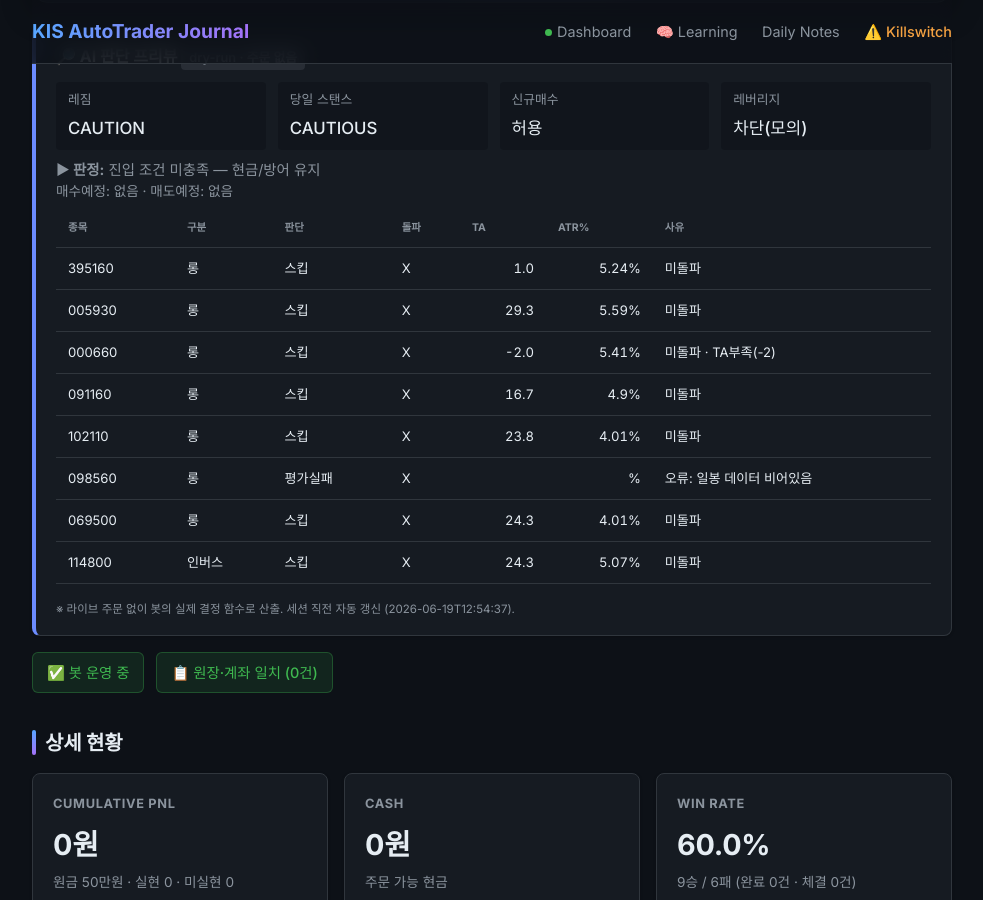
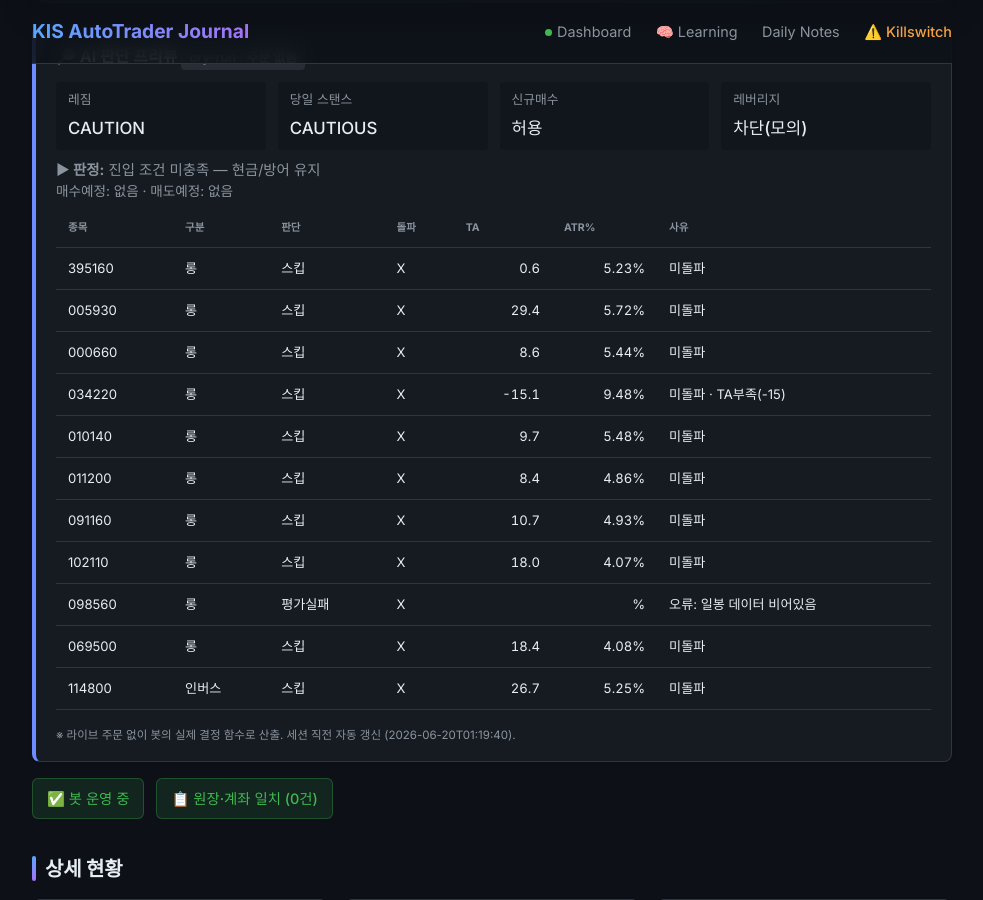
Before and after one commit to BudongJW/kis-trading-journal, a Jekyll site: the page built from index.html, in a window 1280 px wide and 900 px high, scrolled down 351 px. Shown: the whole window, without its empty margins (148-1131 px from the left). Built offline with Jekyll 4.4.1, drawn with Linux system fonts in a browser that asks for light colours; nearby versions of some CDN libraries.

Commit message:
auto: dry-run preview 06-19 16:20Z

```diff
--- a/_data/dry_run.json
+++ b/_data/dry_run.json
@@ -1,5 +1,5 @@
 {
-  "generated_at": "2026-06-19T12:54:37",
+  "generated_at": "2026-06-20T01:19:40",
   "mode": "DRY-RUN (읽기 전용, 주문 없음)",
   "market": {
     "regime": "CAUTION",
@@ -17,17 +17,27 @@
   },
   "account": {
     "cash": 894713,
-    "holdings_readable": "없음/조회실패"
+    "holdings_readable": {
+      "069500": 1
+    }
   },
-  "holdings_risk": [],
+  "holdings_risk": [
+    {
+      "symbol": "069500",
+      "qty": 1,
+      "price": 146910,
+      "would_sell": false,
+      "reason": ""
+    }
+  ],
   "entry_candidates": [
     {
       "symbol": "395160",
       "type": "롱",
       "decision": "스킵",
       "breakout": false,
-      "ta": 1.0,
-      "atr_pct": 5.24,
+      "ta": 0.6,
+      "atr_pct": 5.23,
       "fee_gate_ok": true,
       "why_skip": "미돌파"
     },
@@ -36,8 +46,8 @@
       "type": "롱",
       "decision": "스킵",
       "breakout": false,
-      "ta": 29.3,
-      "atr_pct": 5.59,
+      "ta": 29.4,
+      "atr_pct": 5.72,
       "fee_gate_ok": true,
       "why_skip": "미돌파"
     },
@@ -46,18 +56,48 @@
       "type": "롱",
       "decision": "스킵",
       "breakout": false,
-      "ta": -2.0,
-      "atr_pct": 5.41,
+      "ta": 8.6,
+      "atr_pct": 5.44,
       "fee_gate_ok": true,
-      "why_skip": "미돌파 · TA부족(-2)"
+      "why_skip": "미돌파"
+    },
+    {
+      "symbol": "034220",
+      "type": "롱",
+      "decision": "스킵",
+      "breakout": false,
+      "ta": -15.1,
+      "atr_pct": 9.48,
+      "fee_gate_ok": true,
+      "why_skip": "미돌파 · TA부족(-15)"
+    },
+    {
+      "symbol": "010140",
+      "type": "롱",
+      "decision": "스킵",
+      "breakout": false,
+      "ta": 9.7,
+      "atr_pct": 5.48,
+      "fee_gate_ok": true,
+      "why_skip": "미돌파"
+    },
+    {
+      "symbol": "011200",
+      "type": "롱",
+      "decision": "스킵",
+      "breakout": false,
+      "ta": 8.4,
+      "atr_pct": 4.86,
+      "fee_gate_ok": true,
+      "why_skip": "미돌파"
     },
     {
       "symbol": "091160",
       "type": "롱",
       "decision": "스킵",
       "breakout": false,
-      "ta": 16.7,
-      "atr_pct": 4.9,
+      "ta": 10.7,
+      "atr_pct": 4.93,
       "fee_gate_ok": true,
       "why_skip": "미돌파"
     },
@@ -66,8 +106,8 @@
       "type": "롱",
       "decision": "스킵",
       "breakout": false,
-      "ta": 23.8,
-      "atr_pct": 4.01,
+      "ta": 18.0,
+      "atr_pct": 4.07,
       "fee_gate_ok": true,
       "why_skip": "미돌파"
     },
@@ -82,8 +122,8 @@
       "type": "롱",
       "decision": "스킵",
       "breakout": false,
-      "ta": 24.3,
-      "atr_pct": 4.01,
+      "ta": 18.4,
+      "atr_pct": 4.08,
       "fee_gate_ok": true,
       "why_skip": "미돌파"
     },
@@ -92,15 +132,15 @@
       "type": "인버스",
       "decision": "스킵",
       "breakout": false,
-      "ta": 24.3,
-      "atr_pct": 5.07,
+      "ta": 26.7,
+      "atr_pct": 5.25,
       "fee_gate_ok": true,
       "why_skip": "미돌파"
     }
   ],
   "gap_recovery": {
     "enabled_live": true,
-    "now_kst": "12:55",
+    "now_kst": "01:20",
     "window": "09:00~09:20",
     "candidates": [
       {
@@ -108,7 +148,7 @@
         "name": "KODEX 미국나스닥100TR",
         "decision": "스킵",
         "gap_open_pct": 4.17,
-        "intraday_pct": -4.11,
+        "intraday_pct": -2.63,
         "in_window": false,
         "reason": "개장윈도(09:00~09:20) 경과 — 추격 방지"
       },
@@ -117,7 +157,7 @@
         "name": "삼성전자",
         "decision": "스킵",
         "gap_open_pct": 2.76,
-        "intraday_pct": -4.83,
+        "intraday_pct": -4.97,
         "in_window": false,
         "reason": "개장윈도(09:00~09:20) 경과 — 추격 방지"
       },
@@ -126,7 +166,34 @@
         "name": "SK하이닉스",
         "decision": "스킵",
         "gap_open_pct": 5.18,
-        "intraday_pct": -2.97,
+        "intraday_pct": -2.12,
+        "in_window": false,
+        "reason": "개장윈도(09:00~09:20) 경과 — 추격 방지"
+      },
+      {
+        "symbol": "034220",
+        "name": "LG디스플레이",
+        "decision": "스킵",
+        "gap_open_pct": 0.07,
+        "intraday_pct": 0.22,
+        "in_window": false,
+        "reason": "개장윈도(09:00~09:20) 경과 — 추격 방지"
+      },
+      {
+        "symbol": "010140",
+        "name": "삼성중공업",
+        "decision": "스킵",
+        "gap_open_pct": 0.72,
+        "intraday_pct": -1.25,
+        "in_window": false,
+        "reason": "개장윈도(09:00~09:20) 경과 — 추격 방지"
+      },
+      {
+        "symbol": "011200",
+        "name": "HMM",
+        "decision": "스킵",
+        "gap_open_pct": 0.0,
+        "intraday_pct": -1.47,
         "in_window": false,
         "reason": "개장윈도(09:00~09:20) 경과 — 추격 방지"
       },
@@ -135,7 +202,7 @@
         "name": "KODEX 반도체",
         "decision": "스킵",
         "gap_open_pct": 1.95,
-        "intraday_pct": -3.93,
+        "intraday_pct": -2.71,
         "in_window": false,
         "reason": "개장윈도(09:00~09:20) 경과 — 추격 방지"
       },
@@ -144,7 +211,7 @@
         "name": "KODEX 금융",
         "decision": "스킵",
         "gap_open_pct": 3.09,
-        "intraday_pct": -3.63,
+        "intraday_pct": -2.64,
         "in_window": false,
         "reason": "개장윈도(09:00~09:20) 경과 — 추격 방지"
       },
@@ -162,7 +229,7 @@
         "name": "KODEX KOSPI200",
         "decision": "스킵",
         "gap_open_pct": 1.4,
-        "intraday_pct": -2.18,
+        "intraday_pct": -1.4,
         "in_window": false,
         "reason": "개장윈도(09:00~09:20) 경과 — 추격 방지"
       }
```
